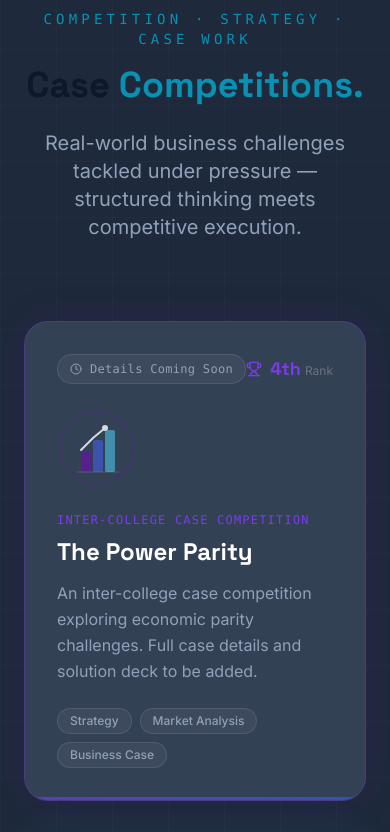
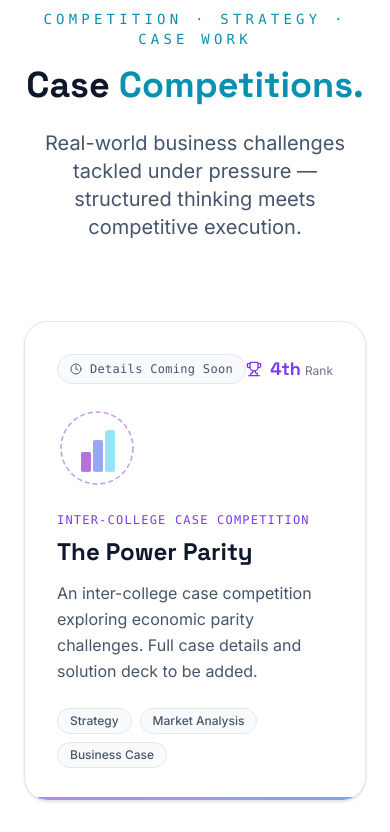
Before and after one commit to pragatipatil789/pragati-portfolio, a Next.js app: page / in a window 390 px wide. Shown: the part 9920-10752 px from the top of the page. Built offline with nearby package versions, Linux system fonts and the light colour scheme.

Commit message:
Fix: Update CaseCompetitions background to light theme so text is visible

```diff
--- a/src/components/sections/CaseCompetitions.tsx
+++ b/src/components/sections/CaseCompetitions.tsx
@@ -60,7 +60,7 @@ export default function CaseCompetitions() {
   return (
     <section
       id="case-competitions"
-      className="relative py-32 px-6 md:px-12 lg:px-24 bg-brand-charcoal overflow-hidden"
+      className="relative py-32 px-6 md:px-12 lg:px-24 bg-white overflow-hidden"
     >
       {/* Background grid */}
       <div
@@ -84,10 +84,10 @@ export default function CaseCompetitions() {
           <p className="text-brand-cyan font-mono text-sm tracking-[0.3em] uppercase mb-4">
             Competition · Strategy · Case Work
           </p>
-          <h2 className="text-4xl md:text-5xl font-display font-bold mb-6">
+          <h2 className="text-4xl md:text-5xl font-display font-bold mb-6 text-slate-900">
             Case <span className="text-brand-cyan">Competitions.</span>
           </h2>
-          <p className="text-xl text-slate-400 font-sans max-w-2xl mx-auto">
+          <p className="text-xl text-slate-600 font-sans max-w-2xl mx-auto">
             Real-world business challenges tackled under pressure — structured thinking meets competitive execution.
           </p>
         </motion.div>
@@ -97,7 +97,7 @@ export default function CaseCompetitions() {
           {caseCompetitions.map((comp, index) => (
             <motion.div
               key={index}
-              className={`relative p-8 md:p-10 rounded-3xl bg-brand-navy border ${comp.borderColor} ${comp.glowColor} overflow-hidden flex flex-col gap-6`}
+              className={`relative p-8 md:p-10 rounded-3xl bg-white border border-slate-200 hover:border-brand-blue/30 shadow-sm hover:shadow-md overflow-hidden flex flex-col gap-6`}
               initial={{ opacity: 0, y: 40 }}
               whileInView={{ opacity: 1, y: 0 }}
               viewport={{ once: true, margin: "-50px" }}
@@ -106,7 +106,7 @@ export default function CaseCompetitions() {
             >
               {/* Status badge */}
               <div className="flex items-center justify-between">
-                <span className="flex items-center gap-2 px-3 py-1.5 rounded-full bg-white/5 border border-white/10 text-xs font-mono text-slate-400 tracking-wide">
+                <span className="flex items-center gap-2 px-3 py-1.5 rounded-full bg-slate-50 border border-slate-200 text-xs font-mono text-slate-600 tracking-wide">
                   <Clock size={12} />
                   {comp.status}
                 </span>
@@ -129,10 +129,10 @@ export default function CaseCompetitions() {
                 <p className={`text-xs font-mono tracking-widest uppercase mb-2 ${comp.accentColor}`}>
                   {comp.type}
                 </p>
-                <h3 className="text-2xl md:text-3xl font-display font-bold text-white mb-3">
+                <h3 className="text-2xl md:text-3xl font-display font-bold text-slate-900 mb-3">
                   {comp.title}
                 </h3>
-                <p className="text-slate-400 text-base leading-relaxed">
+                <p className="text-slate-600 text-base leading-relaxed">
                   {comp.description}
                 </p>
               </div>
@@ -142,7 +142,7 @@ export default function CaseCompetitions() {
                 {comp.tags.map((tag, i) => (
                   <span
                     key={i}
-                    className="px-3 py-1 rounded-full text-xs font-medium bg-white/5 border border-white/10 text-slate-400"
+                    className="px-3 py-1 rounded-full text-xs font-medium bg-slate-50 border border-slate-200 text-slate-600"
                   >
                     {tag}
                   </span>
```
